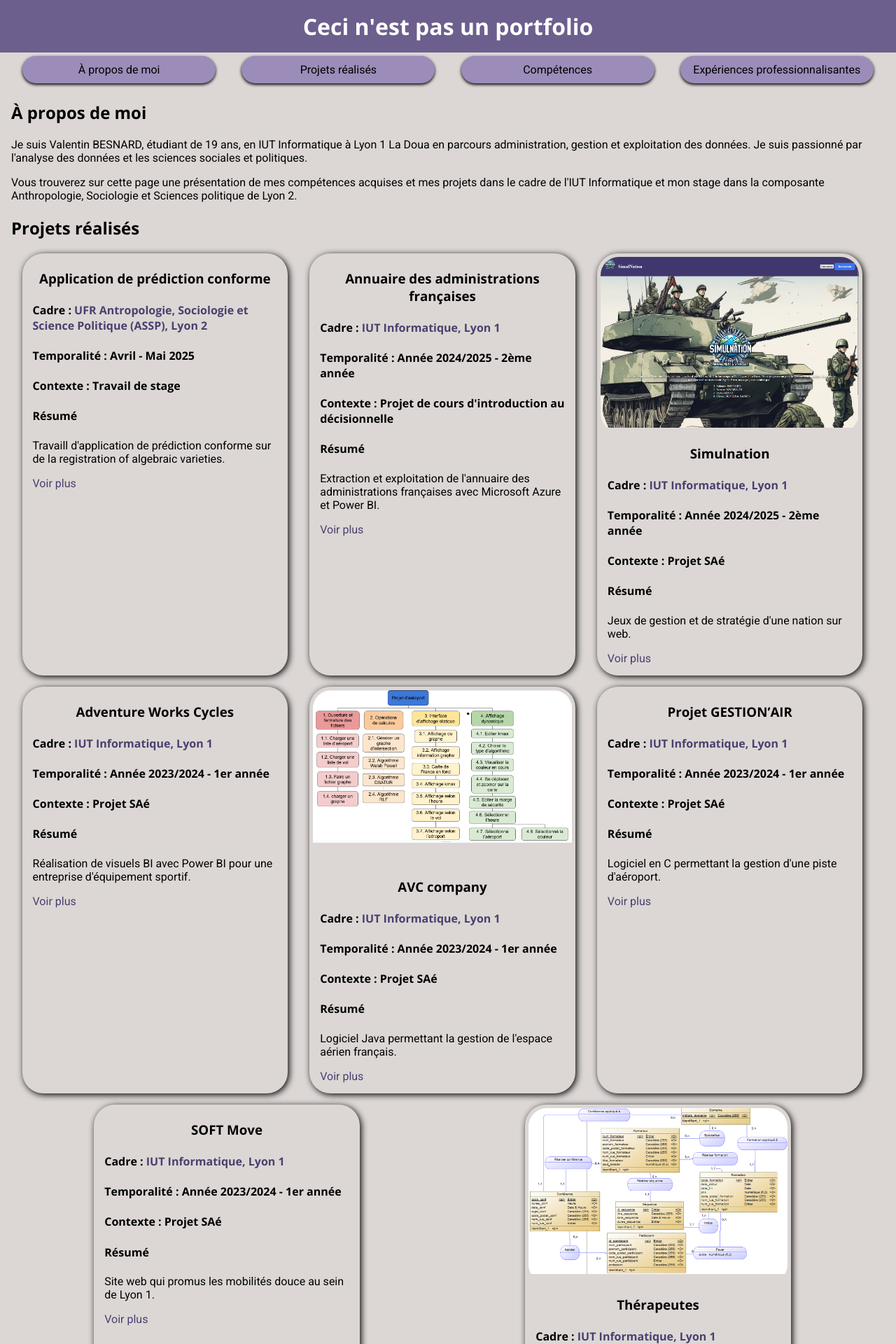
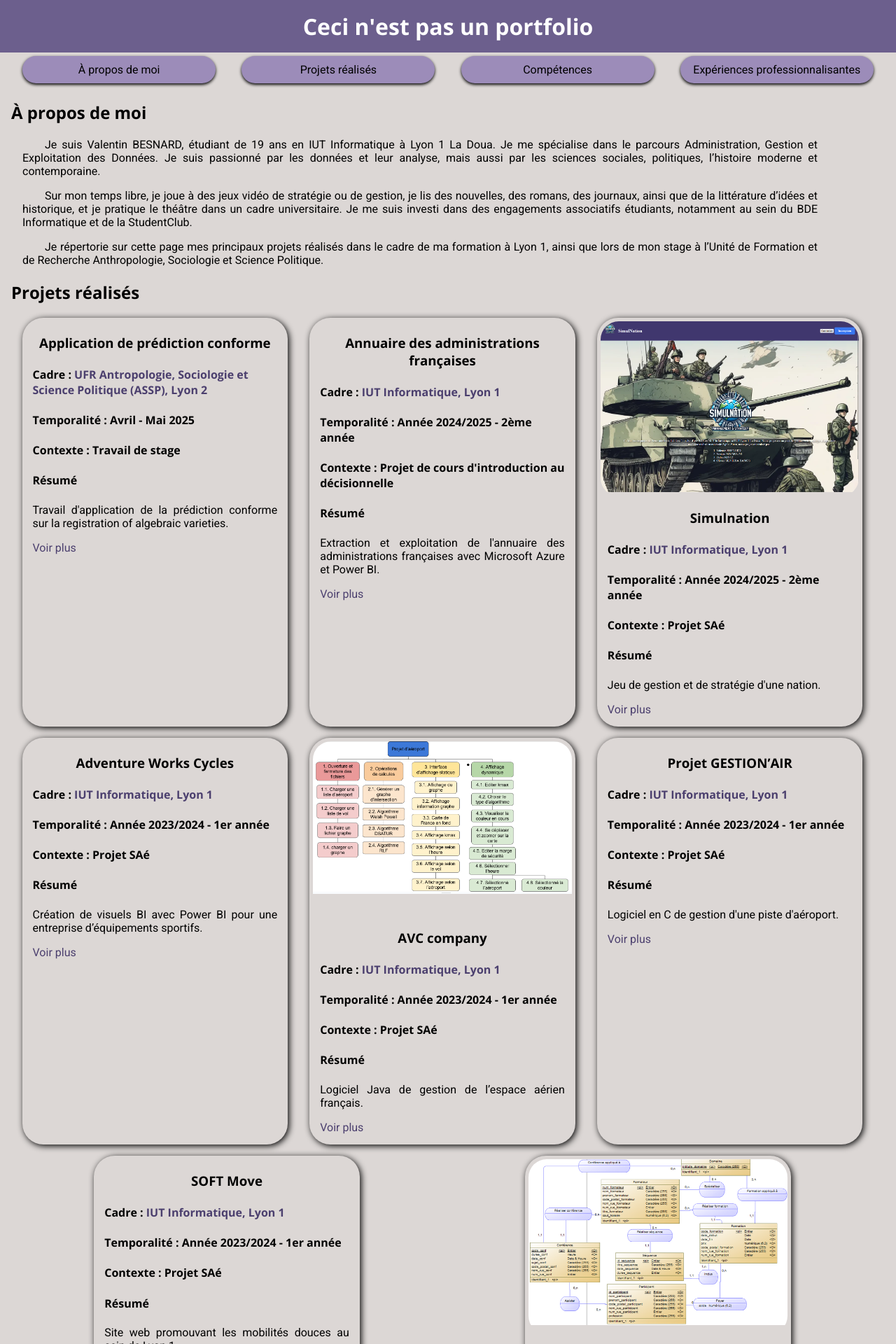
Before and after one commit to Valdu390/Portfolio, a Vue app: page / in a window 1280 px wide. Shown: the top 1920 px of the page at 70% size. Built offline with nearby package versions, Linux system fonts and the light colour scheme.

Commit message:
V0.4.0 Révision de la manière d'afficher le AboutMe.vue Reformulation et correction des erreurs dans les descriptions

```diff
--- a/src/assets/styles/icons.css
+++ b/src/assets/styles/icons.css
@@ -14,7 +14,7 @@
     background-image: url('/images/icons/pdf.svg');
 }
 
-.None {
+.none {
     background-image: url('/images/icons/web.png');
 }
 
--- a/src/assets/styles/main.css
+++ b/src/assets/styles/main.css
@@ -38,6 +38,10 @@ body {
     margin: auto;
 }
 
+p {
+    text-align: justify;
+}
+
 * {
     scroll-margin-top: 80px;
     /* ou la hauteur souhaitée */
--- a/src/components/main/AboutMe.vue
+++ b/src/components/main/AboutMe.vue
@@ -1,11 +1,18 @@
+<script setup>
+import { aboutMe } from "@/data/aboutMe.js";
+</script>
+
 <template>
     <section id="AboutMe">
         <h2>À propos de moi</h2>
-        <p>Je suis Valentin BESNARD, étudiant de 19 ans, en IUT Informatique à Lyon 1 La Doua en parcours
-            administration, gestion et exploitation des données. Je suis passionné par l'analyse des données et les
-            sciences sociales et politiques.</p>
-        <p>Vous trouverez sur cette page une présentation de mes compétences acquises et mes projets dans le cadre de
-            l'IUT Informatique et mon stage dans la composante Anthropologie, Sociologie et Sciences politique de Lyon
-            2.</p>
+        <p v-for="p in aboutMe.paragraphe" :id="p.id"> {{ p }}</p>
     </section>
 </template>
+
+<style scoped>
+p {
+    text-indent: 2rem;
+    padding-left: 1rem;
+    padding-right: 5rem;
+}
+</style>
--- /dev/null
+++ b/src/data/aboutMe.js
@@ -0,0 +1,7 @@
+export const aboutMe = {
+    paragraphe: [
+        "Je suis Valentin BESNARD, étudiant de 19 ans en IUT Informatique à Lyon 1 La Doua. Je me spécialise dans le parcours Administration, Gestion et Exploitation des Données. Je suis passionné par les données et leur analyse, mais aussi par les sciences sociales, politiques, l’histoire moderne et contemporaine.",
+        "Sur mon temps libre, je joue à des jeux vidéo de stratégie ou de gestion, je lis des nouvelles, des romans, des journaux, ainsi que de la littérature d’idées et historique, et je pratique le théâtre dans un cadre universitaire. Je me suis investi dans des engagements associatifs étudiants, notamment au sein du BDE Informatique et de la StudentClub.",
+        "Je répertorie sur cette page mes principaux projets réalisés dans le cadre de ma formation à Lyon 1, ainsi que lors de mon stage à l’Unité de Formation et de Recherche Anthropologie, Sociologie et Science Politique.",
+    ]
+}
--- a/src/data/experiences.js
+++ b/src/data/experiences.js
@@ -7,14 +7,14 @@ export const experiences = [
         title: "UFR Antropologie, Sociologie et Science Politique (ASSP), Lyon 2",
         context: "Stage",
         date: "14 avril 2025 - 6 juin 2025",
-        description: "Dans le cadre de ma formation initial en IUT Informatique, j'ai eut à réaliser un stage destiné à validé ma seconde année. J'ai eut la chance de le réaliser à Lyon 2 dans sa composante ASSP avec pour maitre de stage Stéphane Chrétien, ce qui m'a permis de découvrir des principes de statistique prédictive et leur mise en oeuvre : prédiction conforme et de fairness.",
+        description: "Dans le cadre de ma formation initiale en IUT Informatique, j’ai effectué un stage de validation de deuxième année au sein de l’Université Lyon 2, dans la composante ASSP, sous la direction de Stéphane Chrétien. Ce stage m’a permis de découvrir des principes de statistique prédictive et leur mise en œuvre, notamment la prédiction conforme et les notions de fairness (équité algorithmique).",
         skills: [
             // Logiciels
-            "visual-studio-code","git",
+            "visual-studio-code", "git",
             // Langages
             "python",
             // Informatique
-            "realisation-application","redaction-documentation","evolution-application","optimisation-programme","construction-algorithme","qualite-developpement",
+            "realisation-application", "redaction-documentation", "evolution-application", "optimisation-programme", "construction-algorithme", "qualite-developpement",
             // Soft skills
             "analyse"
         ],
@@ -27,16 +27,16 @@ export const experiences = [
         title: "IUT Informatique, Lyon 1",
         context: "Formation",
         date: "Année 2023 - 2026",
-        description: "Cette formation, dispensée à Villeurbanne, m'a permis d'acquérir de nombreuses compétences en parcours Administration, Gestion et Exploitation des Données (AGED).",
+        description: "Dispensée à Villeurbanne, cette formation m’a permis de développer de solides compétences dans le parcours Administration, Gestion et Exploitation des Données (AGED). Elle m’a formé à la manipulation, l’analyse et la valorisation de données, ainsi qu’à l’utilisation d’outils et de technologies tels que SQL, Power BI, Microsoft Azure ou encore les bases de la programmation statistique. Elle a également renforcé mes capacités en gestion de projet, en travail collaboratif et en communication professionnelle.",
         skills: [
             // Logiciels
-            "microsoft-azure", "power-bi","sql-developper","php-my-admin","visual-studio-code","power-amc","git", "netbeans", "code-blocks",
+            "microsoft-azure", "power-bi", "sql-developper", "php-my-admin", "visual-studio-code", "power-amc", "git", "netbeans", "code-blocks",
             // Langages
-            "pl-sql","mysql","python","java","c","html","css","javascript","php",
+            "pl-sql", "mysql", "python", "java", "c", "html", "css", "javascript", "php",
             // Informatique
-            "realisation-application","redaction-documentation","optimisation-programme","construction-algorithme","qualite-developpement","conception-bdd","mise-en-place-bdd", "exploitation-donnees","realisation-visuel",
+            "realisation-application", "redaction-documentation", "optimisation-programme", "construction-algorithme", "qualite-developpement", "conception-bdd", "mise-en-place-bdd", "exploitation-donnees", "realisation-visuel",
             // Soft skills
-            "travail-equipe","gestion-projet","analyse","communication-interne"
+            "travail-equipe", "gestion-projet", "analyse", "communication-interne"
         ],
         projects: [
             // 2ème année
--- a/src/data/projects.js
+++ b/src/data/projects.js
@@ -14,8 +14,8 @@ export const projects = [
         title: "Application de prédiction conforme",
         context: "Travail de stage",
         date: "Avril - Mai 2025",
-        resume: "Travaill d'application de prédiction conforme sur de la registration of algebraic varieties.",
-        description: "Durant ce travail, j'ai eu l'occasion de reprendre un projet git nommé registration of algebraic varieties pour le mettre à jour et mettre en place les éléments nécessaires pour évaluer la conformité des résultats fournis. Dans cette situation, j'ai eu à réaliser des algorithmes et à les optimiser pour permettre de réaliser les calcules de quantiles dans un temps suffisamment court avec un échantillon suffisamment large, par la même occasion, j'y ai réalisé une documentation.",
+        resume: "Travail d'application de la prédiction conforme sur la registration of algebraic varieties.",
+        description: "Dans le cadre de ce projet, j'ai repris un dépôt Git existant intitulé registration of algebraic varieties afin de le mettre à jour et d’y intégrer les éléments nécessaires à l’évaluation de la conformité des résultats produits. J’ai conçu et optimisé des algorithmes permettant le calcul efficace des quantiles sur des échantillons de grande taille. Ce travail a également donné lieu à la rédaction d’une documentation technique.",
         links: [
             {
                 title: "Registration of algebraic varieties",
@@ -48,12 +48,12 @@ export const projects = [
         context: "Projet de cours d'introduction au décisionnelle",
         date: "Année 2024/2025 - 2ème année",
         resume: "Extraction et exploitation de l'annuaire des administrations françaises avec Microsoft Azure et Power BI.",
-        description: "Ce projet consistait à nous apprendre à utiliser Microsoft Azure, notamment dans la collecte de données et leur stockage à partir d'API. Dans ce contexte, j'ai récupéré l'ensemble des bâtiments administratif français grâce à une fonction Azure en C#, les ais stockés, nettoyés puis exploiter dans une courte analyse des résultats grâce à Power BI.",
+        description: "Ce projet avait pour objectif de nous familiariser avec l’utilisation de Microsoft Azure, notamment pour la collecte et le stockage de données via des API. Dans ce cadre, j’ai récupéré l’ensemble des bâtiments administratifs français à l’aide d’une fonction Azure écrite en C#, puis j’ai stocké, nettoyé et exploité ces données dans le cadre d’une brève analyse menée avec Power BI.",
         links: [
             {
-                title: "API utilisé pour ce projet",
+                title: "API",
                 link: "https://api-lannuaire.service-public.fr/explore/dataset/api-lannuaire-administration-locale-competence-geographique/api/",
-                type: "None",
+                type: "none",
             }
         ],
         images: [
@@ -74,11 +74,11 @@ export const projects = [
         title: "Simulnation",
         context: "Projet SAé",
         date: "Année 2024/2025 - 2ème année",
-        resume: "Jeux de gestion et de stratégie d'une nation sur web.",
-        description: "Simulnation représente un grand travail d'équipe sur l'ensemble du premier semestre de seconde année, il s'agit de réaliser un cahier des charges sur un projet de notre choix pour ensuite le développer. Dans le cas de notre groupe, nous avons fait le choix de réaliser un jeu de stratégie et gestion textuelle avec des technologies web. En somme, il s'agissait de permettre à un joueur de prendre la direction d'une petite nation dont il pourrait gérer les affaires économiques et militaires. Mais aussi échanger avec les autres nations que cela soit des messages, des ressources ou des alliances. Cette SAé a été une grande occasion pour améliorer mes compétences de communication interne, de travail d'équipe et de gestion d'équipe, mais aussi pour appliquer nos compétences acquises en html, CSS, JavaScript et Php.",
+        resume: "Jeu de gestion et de stratégie d'une nation.",
+        description: "Simulnation est un projet d’envergure mené en équipe durant tout le premier semestre de la deuxième année. Il s’agissait de rédiger un cahier des charges pour un projet libre, puis de le développer. Notre groupe a choisi de concevoir un jeu de stratégie et de gestion textuel, basé sur des technologies web. Le joueur y incarne le dirigeant d’une petite nation qu’il doit administrer sur les plans économique et militaire, tout en interagissant avec d’autres nations via des messages, des échanges de ressources ou des alliances. Cette SAÉ a été une excellente occasion de renforcer mes compétences en communication interne, en travail et gestion d’équipe, tout en consolidant mes connaissances techniques en HTML, CSS, JavaScript et PHP.",
         links: [
             {
-                title: "Cahier des charges réalisé pour le projet",
+                title: "Cahier des charges",
                 link: "https://drive.google.com/file/d/1cLvHODdwdkoWWva8NvcTmpnd8OOSbMUl/view?usp=sharing",
                 type: "pdf"
             },
@@ -111,8 +111,8 @@ export const projects = [
         title: "Adventure Works Cycles",
         context: "Projet SAé",
         date: "Année 2023/2024 - 1er année",
-        resume: "Réalisation de visuels BI avec Power BI  pour une entreprise d'équipement sportif.",
-        description: "Dans le contexte de cette SAé, nous devions récupérer les bases de données d'une entreprise de vente d'équipements sportifs dans le but de réaliser des visuels d'aide à la décision. Ainsi, nous devions utiliser Power BI pour extraire les données, les nettoyer, les mettre en forme puis de réaliser des visuels accompagné d'une analyse sur la situation de l'entreprise et de conseils.",
+        resume: "Création de visuels BI avec Power BI pour une entreprise d’équipements sportifs.",
+        description: "Dans le cadre de cette SAÉ, nous devions exploiter les bases de données d’une entreprise spécialisée dans la vente d’équipements sportifs afin de produire des visuels facilitant la prise de décision. À l’aide de Power BI, nous avons extrait, nettoyé et mis en forme les données, puis créé des visualisations accompagnées d’une analyse de la situation de l’entreprise et de recommandations stratégiques.",
         links: [],
         images: [
             // [MANQUE] Images des visuels réalisés
@@ -132,11 +132,11 @@ export const projects = [
         title: "AVC company",
         context: "Projet SAé",
         date: "Année 2023/2024 - 1er année",
-        resume: "Logiciel Java permettant la gestion de l'espace aérien français.",
-        description: "L'AVC company (Alex, Valentin, Cédric company) est un logiciel de gestion et de visualisation de vols originaire et destinataire de France métropolitaine. L'objectif de cette SAé était de réaliser une application java permettant de visualiser des vols et de pouvoir les gérer via des règles de gestion définis au préalable. Ce projet a été l'occasion d'apprendre à développer notre première application java, à lire un cahier des charges et à planifier à l'avance la répartition des tâches et du temps.",
+        resume: "Logiciel Java de gestion de l’espace aérien français.",
+        description: "L’AVC Company (Alex, Valentin, Cédric Company) est un logiciel de gestion et de visualisation des vols ayant pour origine et destination la France métropolitaine. Cette SAÉ avait pour objectif de concevoir une application Java capable de visualiser des vols et de les gérer selon des règles de gestion prédéfinies. Ce projet a été l’occasion d’apprendre à développer notre première application en Java, à interpréter un cahier des charges, et à planifier efficacement la répartition des tâches et du temps de travail.",
         links: [
             {
-                title: "Cahier des charges réalisé pour le projet",
+                title: "Cahier des charges",
                 link: "https://drive.google.com/file/d/1Qi1hv0PVQg01ORu1sFs7SkXdyDJ6QMsf/view?usp=sharing",
                 type: "pdf"
             },
@@ -166,8 +166,8 @@ export const projects = [
         title: "Projet GESTION’AIR",
         context: "Projet SAé",
         date: "Année 2023/2024 - 1er année",
-        resume: "Logiciel en C permettant la gestion d'une piste d'aéroport.",
-        description: "L'objectif de cette SAé était de réaliser une application en C qui doit permettre la gestion d'une piste d'aéroport et des éventuelles reprogrammations qui pourrait se produire. Ainsi, nous avons aussi eu à établir les différents algorithmes utilisés et à choisir celui qui se montrait le plus optimisé.",
+        resume: "Logiciel en C de gestion d'une piste d'aéroport.",
+        description: "Cette SAÉ avait pour objectif de développer une application en C permettant la gestion d’une piste d’aéroport, y compris la reprogrammation des vols en cas d’imprévus. Nous avons également dû concevoir plusieurs algorithmes de gestion et sélectionner celui offrant les meilleures performances.",
         links: [
             // [MANQUE] Lien vers le git
         ],
@@ -191,8 +191,8 @@ export const projects = [
         title: "SOFT Move",
         context: "Projet SAé",
         date: "Année 2023/2024 - 1er année",
-        resume: "Site web qui promus les mobilités douce au sein de Lyon 1.",
-        description: "SOFT Move est un petit site web qui cherche à mettre en avant les mobilités douces pour se rendre au sein de l'université. La SAé consistais à réaliser un sondage au près des étudiants sur leurs attentes pour un site traitant des mobilités douces et d'en réaliser ensuite le développement en html et css.",
+        resume: "Site web promouvant les mobilités douces au sein de Lyon 1.",
+        description: "SOFT Move est un site web visant à encourager l’usage des mobilités douces pour se rendre à l’université Lyon 1. Cette SAÉ consistait à concevoir un sondage à destination des étudiants et du personnel afin d’identifier leurs attentes concernant un tel site, puis à développer ce dernier en HTML et CSS.",
         links: [
             // [MANQUE] Lien vers le git
         ],
@@ -216,8 +216,8 @@ export const projects = [
         title: "Thérapeutes",
         context: "Projet SAé",
         date: "Année 2023/2024 - 1er année",
-        resume: "Conception et réalisation d’une base de données pour un centre de formation médicale",
-        description: "Durant ce projet, nous devions modéliser, concevoir et remplir une base de données. Nous avons pour cela des témoignages du fonctionnement interne, des présentations du fonctionnement non informatisé via les formulaires qui utilisait... Ainsi, j'ai pu développer mes capacités d'analyse de besoins et celle d'utilisation de Power AMC pour la partie modélisation et de SQL Developper pour la partie réalisation.",
+        resume: "Conception et réalisation d’une base de données pour un centre de formation médicale.",
+        description: "Dans le cadre de ce projet, nous devions modéliser, concevoir et alimenter une base de données à partir de témoignages sur le fonctionnement interne du centre et de documents papier illustrant le système non informatisé, notamment des formulaires. Ce travail m’a permis de développer mes compétences en analyse des besoins, en modélisation avec Power AMC, ainsi qu’en implémentation avec SQL Developer.",
         links: [],
         images: [
             {
```
